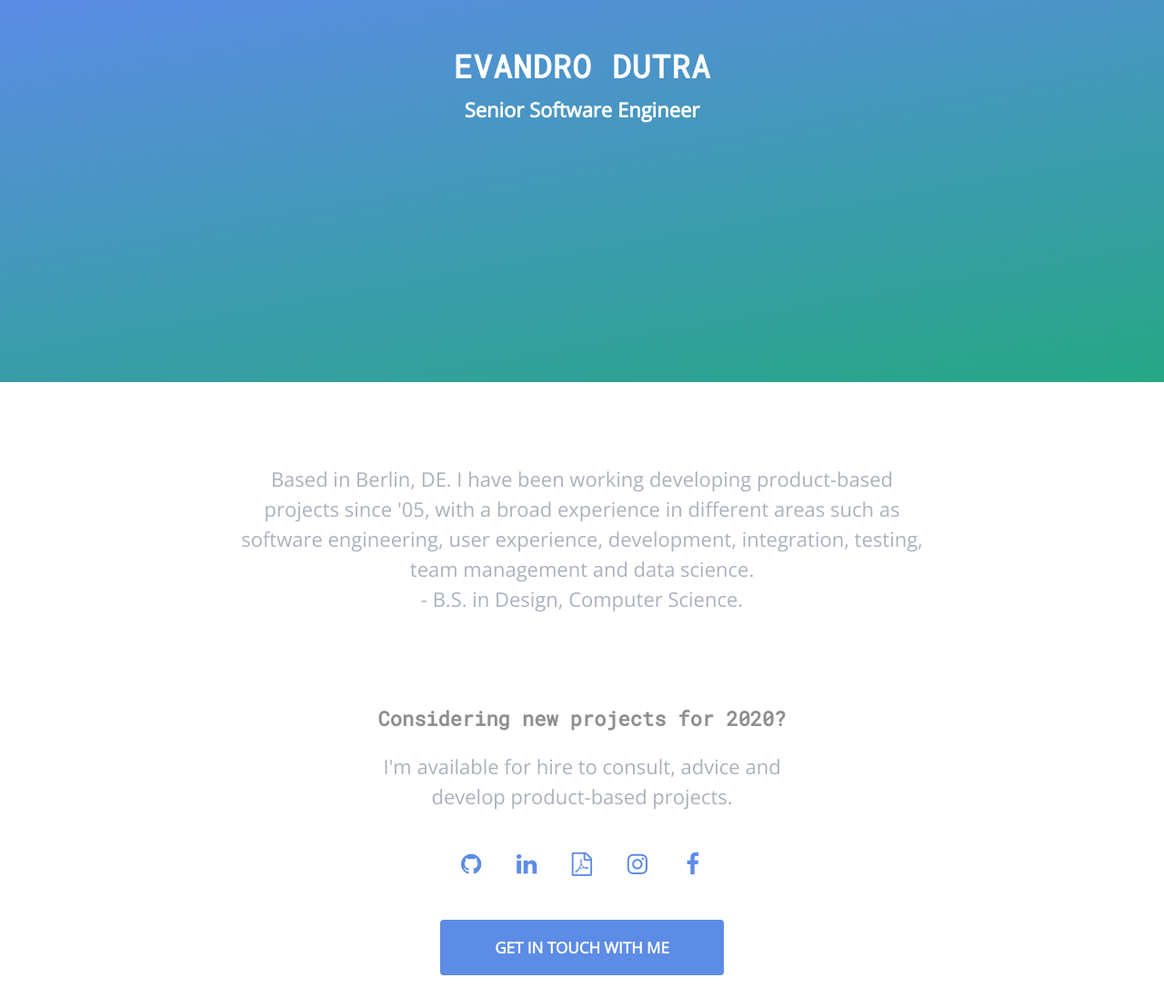
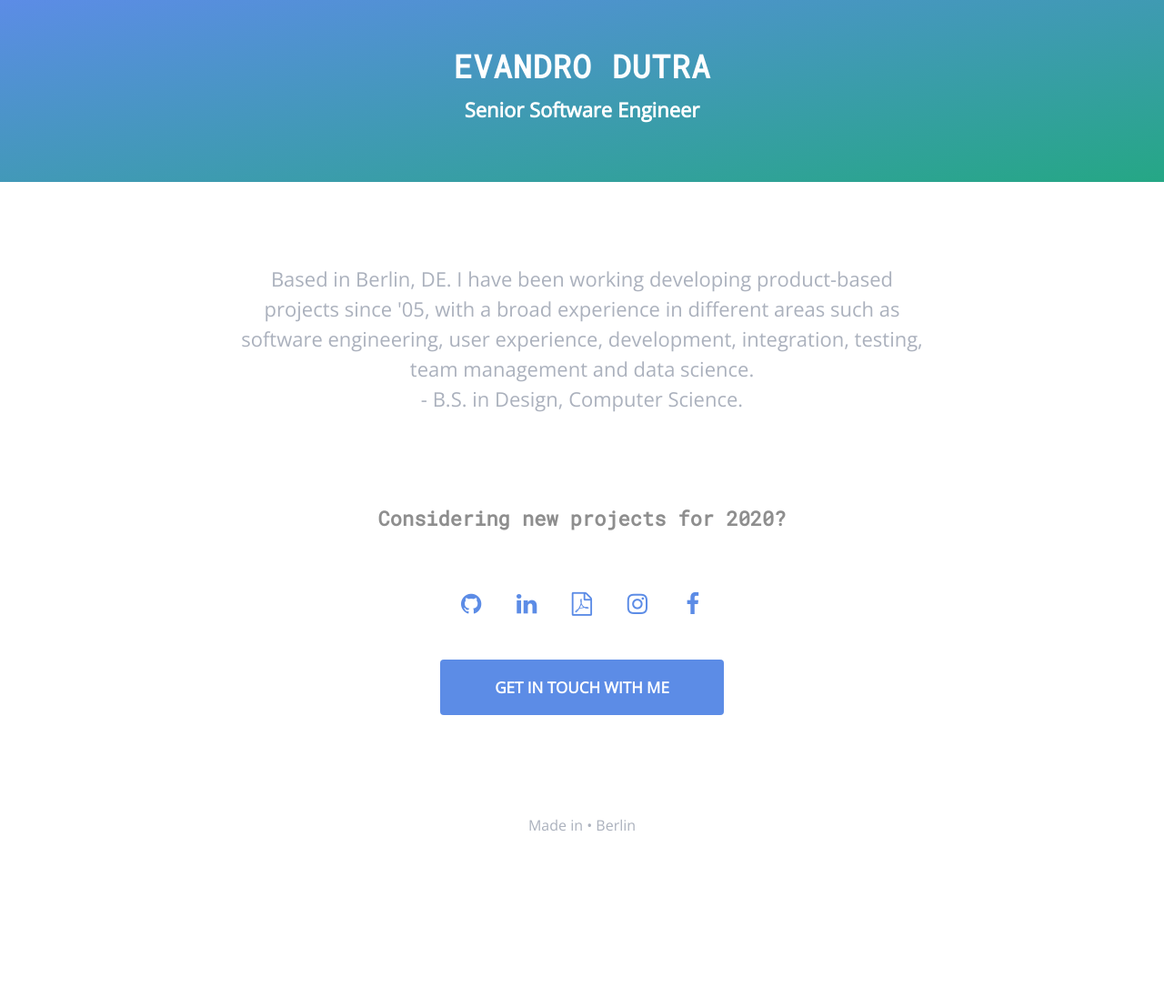
Before and after one commit to evandrodutra/evandrodutra.github.io, a plain HTML site: page index.html in a window 1280 px wide. Shown: the top 1097 px of the page at 91% size. After the commit the page ends 950 px from the top, so only its background shows below. Drawn offline with nearby package versions, Linux system fonts and the light colour scheme; files whose address does not match are found by name.

Commit message:
Decrease header

```diff
--- a/css/main.css
+++ b/css/main.css
@@ -169,7 +169,7 @@ p {
   position: relative;
   overflow: hidden;
   width: 100%;
-  height: 420px;
+  height: 200px;
   text-align: center;
   padding-top: 40px
 }
--- a/index.html
+++ b/index.html
@@ -37,7 +37,6 @@
         <section class="c-page-section c-page-section--contact">
           <div class="c-contact l-container">
             <h2 class="c-contact__title">Considering new projects for 2020?</h2>
-            <p class="c-bio__description">I'm available for hire to consult, advice and develop product-based projects.</p>
             <ul class="c-social o-list o-list--inline">
               <li class="c-social__item o-list__item">
                 <a href="http://www.github.com/evandrodutra" target="_blank"><i class="icon-github"></i></a>
```
